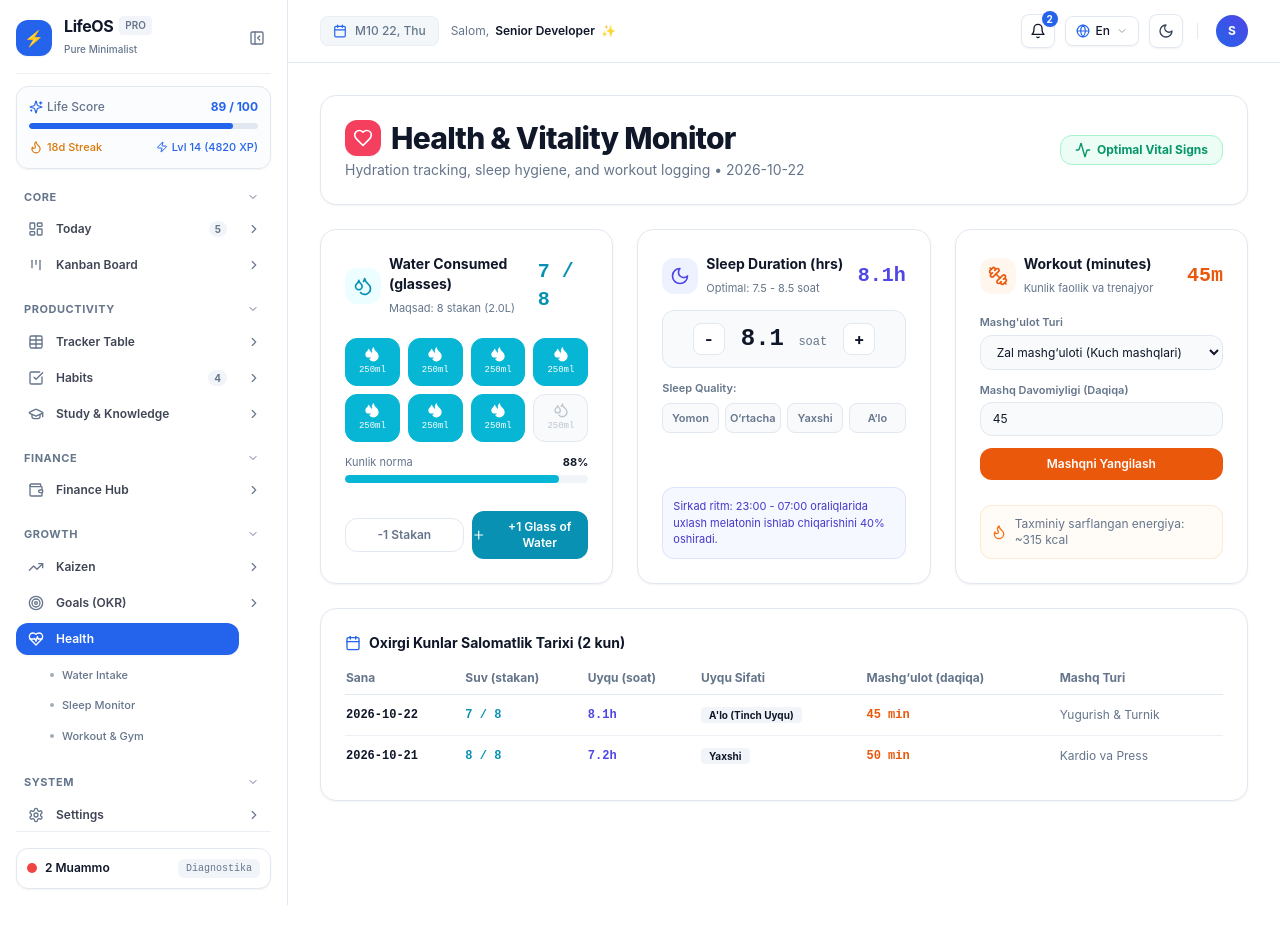
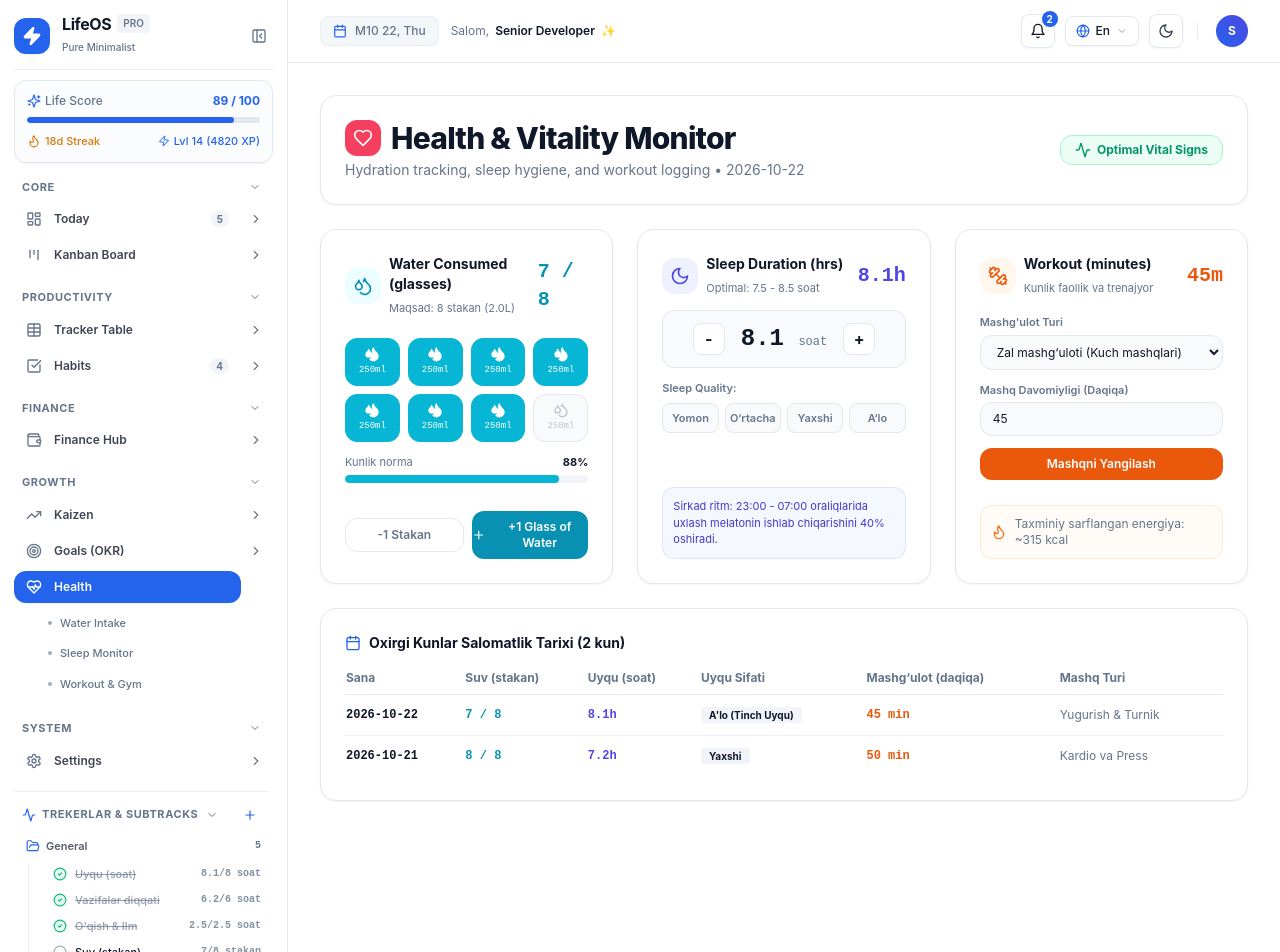
Before and after one commit to erjigitvvv/Life-OS, a Next.js app in the folder apps/web/: page /en/health in a window 1280 px wide. Shown: the top 952 px of the page. Before the commit the page ends 905 px from the top, so only its background shows below. Built offline with nearby package versions, Linux system fonts and the light colour scheme.

Commit message:
feat: collapsible sidebar with animated tracker tree and clean icons

```diff
--- a/apps/web/src/components/navigation/Sidebar.tsx
+++ b/apps/web/src/components/navigation/Sidebar.tsx
@@ -9,7 +9,6 @@ import {
   Kanban,
   Table,
   CheckSquare,
-  GraduationCap,
   Wallet,
   TrendingUp,
   Target,
@@ -23,12 +22,19 @@ import {
   PanelLeft,
   Flame,
   Zap,
+  Sparkles,
+  Plus,
+  CheckCircle2,
+  Circle,
+  Activity,
   Layers,
-  Sparkles,
+  Folder,
+  FolderOpen,
 } from 'lucide-react';
 import { LanguageSwitcher } from '../LanguageSwitcher';
 import { ThemeToggle } from '../ThemeToggle';
 import { IssuesModal } from '../IssuesModal';
+import { AddTrackModal } from '../AddTrackModal';
 import { useLifeOS } from '@/lib/store';
 
 interface SidebarProps {
@@ -42,11 +48,36 @@ export function Sidebar({ locale }: SidebarProps) {
   const [isCollapsedDesktop, setIsCollapsedDesktop] = useState(false);
   const [collapsedGroups, setCollapsedGroups] = useState<Record<string, boolean>>({});
   const [openSubmenu, setOpenSubmenu] = useState<string | null>(null);
+  const [isTrackersOpen, setIsTrackersOpen] = useState(true);
+  const [isAddTrackOpen, setIsAddTrackOpen] = useState(false);
 
-  const { user, habits, tasks } = useLifeOS();
+  const { user, habits, tasks, trackers, toggleTrackBoolean } = useLifeOS();
+
+  const todayIso = new Date().toISOString().split('T')[0];
 
   const toggleGroup = (groupKey: string) => {
     setCollapsedGroups((prev) => ({ ...prev, [groupKey]: !prev[groupKey] }));
+  };
+
+  // Group trackers by category
+  const trackerCategories = React.useMemo(() => {
+    const cats: Record<string, typeof trackers> = {};
+    trackers.forEach((tr) => {
+      const c = tr.category || 'General';
+      if (!cats[c]) cats[c] = [];
+      cats[c].push(tr);
+    });
+    return cats;
+  }, [trackers]);
+
+  const [openTrackerCategories, setOpenTrackerCategories] = useState<Record<string, boolean>>({
+    Productivity: true,
+    'Health & Sport': true,
+    General: true,
+  });
+
+  const toggleTrackerCategory = (cat: string) => {
+    setOpenTrackerCategories((prev) => ({ ...prev, [cat]: !prev[cat] }));
   };
 
   const navGroups = [
@@ -96,16 +127,6 @@ export function Sidebar({ locale }: SidebarProps) {
           submenus: [
             { name: '30-kunlik Matritsa', href: `/${locale}/habits#matrix` },
             { name: 'Eslatmalar Rejimi', href: `/${locale}/habits#reminders` },
-          ],
-        },
-        {
-          name: t('study'),
-          href: `/${locale}/study`,
-          icon: GraduationCap,
-          submenus: [
-            { name: t('activeRecall'), href: `/${locale}/study?tab=flashcards` },
-            { name: t('spacedRepetition'), href: `/${locale}/study?tab=queue` },
-            { name: t('resourceLibrary'), href: `/${locale}/study?tab=resources` },
           ],
         },
       ],
@@ -183,8 +204,8 @@ export function Sidebar({ locale }: SidebarProps) {
       {/* Mobile Top Navbar */}
       <div className="md:hidden flex items-center justify-between p-3.5 bg-white dark:bg-card border-b border-border z-40 sticky top-0 shadow-sm">
         <Link href={`/${locale}/today`} className="flex items-center gap-2.5">
-          <div className="w-8 h-8 rounded-xl bg-primary text-white flex items-center justify-center font-black text-sm shadow-sm">
-            ⚡
+          <div className="w-8 h-8 rounded-xl bg-primary text-white flex items-center justify-center font-bold text-sm shadow-sm">
+            <Zap className="w-4 h-4 fill-current" />
           </div>
           <span className="font-bold text-base text-foreground tracking-tight">LifeOS</span>
         </Link>
@@ -210,20 +231,20 @@ export function Sidebar({ locale }: SidebarProps) {
 
       {/* Main Sidebar */}
       <aside
-        className={`fixed inset-y-0 left-0 z-50 bg-white dark:bg-card border-r border-border p-4 flex flex-col transition-all duration-300 ease-in-out md:static ${
+        className={`fixed inset-y-0 left-0 z-50 bg-white dark:bg-card border-r border-border p-3.5 flex flex-col transition-all duration-300 ease-in-out md:static ${
           isOpenMobile ? 'translate-x-0 w-72' : '-translate-x-full md:translate-x-0'
         } ${isCollapsedDesktop ? 'md:w-20' : 'md:w-72'}`}
       >
         {/* Sidebar Brand Header */}
-        <div className="flex items-center justify-between pb-3.5 mb-3 border-b border-border/70">
+        <div className="flex items-center justify-between pb-3 mb-2.5 border-b border-border/70">
           <Link
             href={`/${locale}/today`}
             className={`flex items-center gap-3 group overflow-hidden ${
               isCollapsedDesktop ? 'justify-center w-full' : ''
             }`}
           >
-            <div className="w-9 h-9 rounded-xl bg-primary text-white flex items-center justify-center font-black text-base shadow-sm group-hover:scale-105 group-hover:shadow-md transition-all shrink-0">
-              ⚡
+            <div className="w-9 h-9 rounded-xl bg-primary text-white flex items-center justify-center font-bold text-base shadow-sm group-hover:scale-105 group-hover:shadow-md transition-all shrink-0">
+              <Zap className="w-5 h-5 fill-current" />
             </div>
             {!isCollapsedDesktop && (
               <div className="transition-opacity duration-200">
@@ -244,7 +265,7 @@ export function Sidebar({ locale }: SidebarProps) {
             className={`hidden md:flex p-1.5 rounded-lg text-muted-foreground hover:text-foreground hover:bg-slate-100 dark:hover:bg-slate-800 transition-colors ${
               isCollapsedDesktop ? 'mx-auto mt-2' : ''
             }`}
-            title={isCollapsedDesktop ? "Sidebarni kengaytirish" : "Sidebarni yashirish"}
+            title={isCollapsedDesktop ? 'Sidebarni kengaytirish' : 'Sidebarni yashirish'}
           >
             {isCollapsedDesktop ? <PanelLeft className="w-4 h-4" /> : <PanelLeftClose className="w-4 h-4" />}
           </button>
@@ -252,7 +273,7 @@ export function Sidebar({ locale }: SidebarProps) {
 
         {/* User Mini Stat Card (Expanded mode only) */}
         {!isCollapsedDesktop && (
-          <div className="mb-4 p-3 rounded-xl border border-border bg-slate-50/60 dark:bg-slate-900/40 shadow-sm space-y-2">
+          <div className="mb-3 p-3 rounded-xl border border-border bg-slate-50/60 dark:bg-slate-900/40 shadow-sm space-y-2">
             <div className="flex justify-between items-center text-xs">
               <span className="text-muted-foreground font-medium flex items-center gap-1">
                 <Sparkles className="w-3.5 h-3.5 text-primary" />
@@ -280,7 +301,7 @@ export function Sidebar({ locale }: SidebarProps) {
         )}
 
         {/* Navigation Section */}
-        <div className="flex-1 space-y-4 overflow-y-auto pr-1">
+        <div className="flex-1 space-y-3.5 overflow-y-auto pr-1">
           {navGroups.map((group) => {
             const isGroupCollapsed = collapsedGroups[group.key];
             return (
@@ -394,6 +415,126 @@ export function Sidebar({ locale }: SidebarProps) {
               </div>
             );
           })}
+
+          {/* DYNAMIC TRACKERS & SUBTRACKS SECTION */}
+          {!isCollapsedDesktop && (
+            <div className="pt-2 border-t border-border/70 space-y-1">
+              {/* Header with Open/Close and Add Track Button */}
+              <div className="flex items-center justify-between px-2 py-1">
+                <button
+                  onClick={() => setIsTrackersOpen(!isTrackersOpen)}
+                  className="flex items-center gap-1.5 text-[11px] font-bold uppercase tracking-wider text-muted-foreground hover:text-foreground transition-colors"
+                >
+                  <Activity className="w-3.5 h-3.5 text-primary" />
+                  <span>Trekerlar & Subtracks</span>
+                  {isTrackersOpen ? (
+                    <ChevronDown className="w-3 h-3 ml-0.5" />
+                  ) : (
+                    <ChevronRight className="w-3 h-3 ml-0.5" />
+                  )}
+                </button>
+                <button
+                  onClick={() => setIsAddTrackOpen(true)}
+                  className="p-1 rounded-md text-primary hover:bg-primary/10 transition-colors"
+                  title="Yangi Track qo‘shish"
+                >
+                  <Plus className="w-3.5 h-3.5" />
+                </button>
+              </div>
+
+              {/* Collapsible Tracker Tree */}
+              {isTrackersOpen && (
+                <div className="space-y-1.5 pl-1 animate-slide-up">
+                  {Object.entries(trackerCategories).map(([catName, trackList]) => {
+                    const isCatOpen = openTrackerCategories[catName] ?? true;
+                    return (
+                      <div key={catName} className="space-y-1">
+                        {/* Category Folder Row */}
+                        <button
+                          onClick={() => toggleTrackerCategory(catName)}
+                          className="w-full flex items-center justify-between px-2 py-1 rounded-lg text-xs font-semibold text-foreground/70 hover:bg-slate-100/70 dark:hover:bg-slate-800/70 transition-colors"
+                        >
+                          <div className="flex items-center gap-1.5 truncate">
+                            {isCatOpen ? (
+                              <FolderOpen className="w-3.5 h-3.5 text-primary" />
+                            ) : (
+                              <Folder className="w-3.5 h-3.5 text-muted-foreground" />
+                            )}
+                            <span className="truncate text-[11px]">{catName}</span>
+                          </div>
+                          <span className="text-[10px] text-muted-foreground font-mono">
+                            {trackList.length}
+                          </span>
+                        </button>
+
+                        {/* Subtracks inside this category */}
+                        {isCatOpen && (
+                          <div className="pl-4 space-y-0.5 border-l border-border/60 ml-2.5">
+                            {trackList.map((track) => {
+                              const isBooleanDone = track.completedDates?.includes(todayIso);
+                              const todayVal = track.values?.[todayIso] ?? 0;
+                              const isValDone = todayVal >= track.goal;
+
+                              return (
+                                <div
+                                  key={track.id}
+                                  className="group flex items-center justify-between px-2 py-1 rounded-lg hover:bg-slate-100/60 dark:hover:bg-slate-800/50 transition-colors text-xs"
+                                >
+                                  <div className="flex items-center gap-2 truncate flex-1 pr-1">
+                                    {/* Boolean Clickable Checkbox */}
+                                    <button
+                                      onClick={() => toggleTrackBoolean(track.id, todayIso)}
+                                      className="text-muted-foreground hover:text-emerald-500 transition-colors shrink-0"
+                                      title={
+                                        isBooleanDone || isValDone
+                                          ? 'Bajarildi (bosing bekor qilish uchun)'
+                                          : 'Bajarilmadi (bosing bajarish uchun)'
+                                      }
+                                    >
+                                      {isBooleanDone || (track.isBoolean ? isBooleanDone : isValDone) ? (
+                                        <CheckCircle2 className="w-3.5 h-3.5 text-emerald-500 fill-emerald-500/10" />
+                                      ) : (
+                                        <Circle className="w-3.5 h-3.5 text-muted-foreground/60 hover:text-emerald-500" />
+                                      )}
+                                    </button>
+                                    <span
+                                      className={`truncate text-[11px] font-medium ${
+                                        isBooleanDone || isValDone
+                                          ? 'line-through text-muted-foreground/70'
+                                          : 'text-foreground'
+                                      }`}
+                                    >
+                                      {track.name}
+                                    </span>
+                                  </div>
+
+                                  {/* Metric / Unit Indicator */}
+                                  <span className="text-[10px] font-mono font-semibold text-muted-foreground/80 shrink-0">
+                                    {track.isBoolean
+                                      ? (isBooleanDone ? '1/1' : '0/1')
+                                      : `${todayVal}/${track.goal} ${track.unit}`}
+                                  </span>
+                                </div>
+                              );
+                            })}
+                          </div>
+                        )}
+                      </div>
+                    );
+                  })}
+
+                  {/* Add Track Action Pill */}
+                  <button
+                    onClick={() => setIsAddTrackOpen(true)}
+                    className="w-full flex items-center justify-center gap-1.5 py-1.5 mt-1 border border-dashed border-border/80 hover:border-primary/60 rounded-xl text-xs text-primary font-semibold hover:bg-primary/5 transition-all"
+                  >
+                    <Plus className="w-3.5 h-3.5" />
+                    <span>Yangi Track qo‘shish</span>
+                  </button>
+                </div>
+              )}
+            </div>
+          )}
         </div>
 
         {/* Bottom Interactive Diagnostics & Issues Modal */}
@@ -403,6 +544,12 @@ export function Sidebar({ locale }: SidebarProps) {
           </div>
         )}
       </aside>
+
+      {/* Add Track Modal Dialog */}
+      <AddTrackModal
+        isOpen={isAddTrackOpen}
+        onClose={() => setIsAddTrackOpen(false)}
+      />
     </>
   );
 }
```
